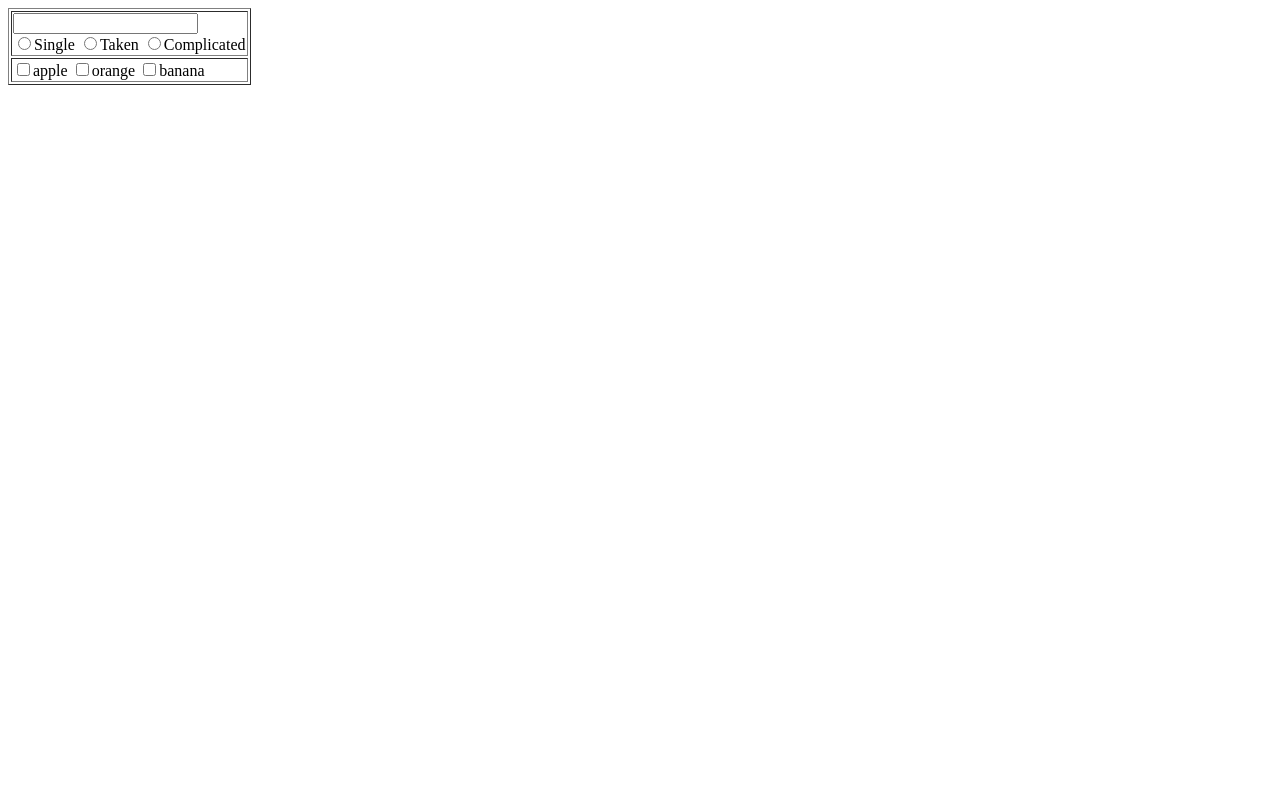
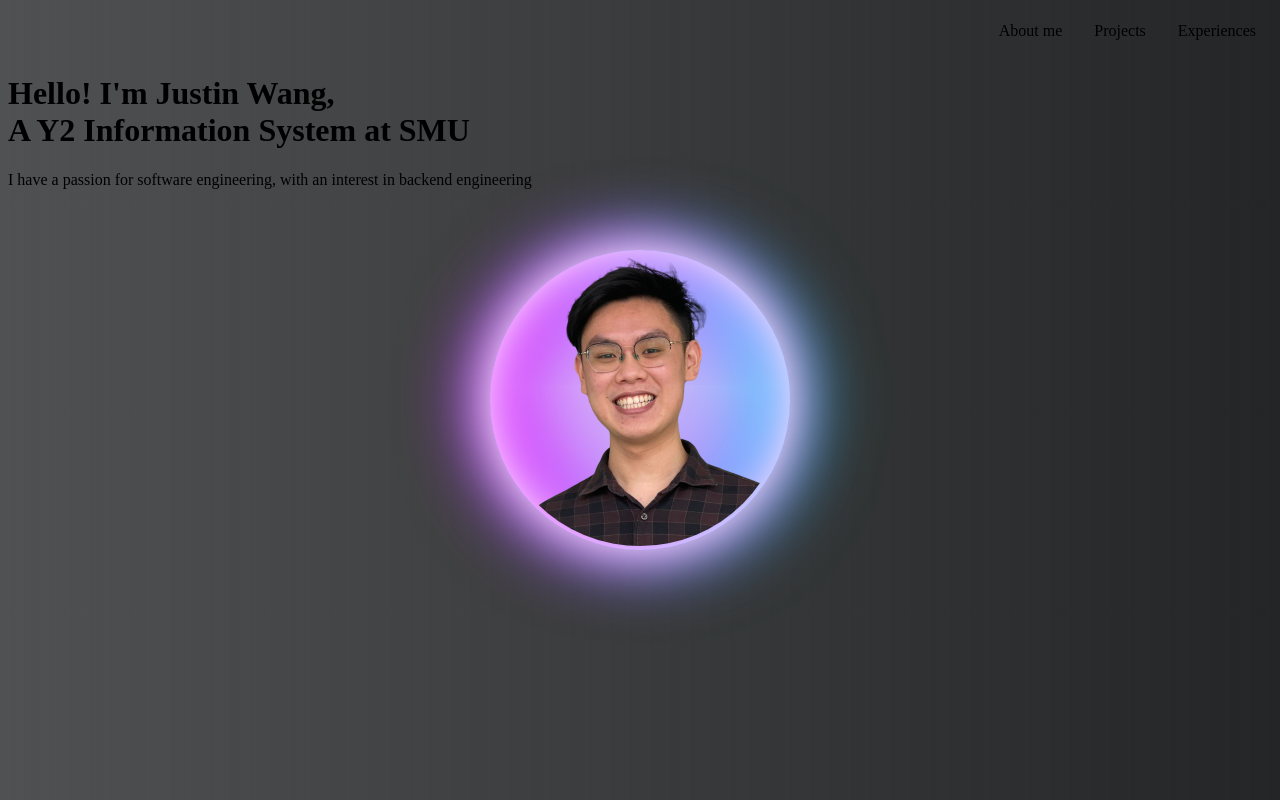
Before and after one commit to dailysponge/justinwang.github.io, a plain HTML site: page index.html in a window 1280 px wide. Drawn offline with Linux system fonts and the light colour scheme.

Commit message:
Fixed image to be center

```diff
--- /dev/null
+++ b/index.css
@@ -0,0 +1,65 @@
+img {
+    border-radius: 50%;
+    /* top: 30%;
+    width: auto;
+    height: auto; */
+    display: inline;
+    /* Make image in the middle of screen*/
+    position: fixed;
+    top: 50%;
+    left: 50%;
+    transform: translate(-50%, -50%);
+
+}
+ul {
+    list-style-type: none;
+    margin: 0;
+    padding: 0;
+    overflow: hidden;
+}
+body {
+    background: linear-gradient(to right, #141718bf 0%, #232526 100%);
+
+}
+.glowBox {
+    display: block;
+    /* Make the box in the middle of the screen */
+    position: fixed;
+    top: 50%;
+    left: 50%;
+    transform: translate(-50%, -50%);
+    /*margin-right: auto*/;
+    width: 50%;
+    box-shadow: 0px 0px 10px #fff;
+    width: 300px;
+    height: 300px;
+    border-radius: 50%;
+    background-color: rgb(250, 245, 245);
+    box-shadow:
+    inset 0 0 50px #fff,
+    inset 20px 0 80px #f0f,
+    inset -20px 0 80px #0ff,
+    inset 20px 0 300px #f0f,
+    inset -20px 0 300px #0ff,
+    0 0 50px #fff,
+    -10px 0 80px #f0f,
+    10px 0 80px #0ff;
+}
+.navBar {
+    padding: 0;
+    width: 100%;
+}
+/* make a horizontal navbar */
+.navBar li {
+    float: right;
+}
+.navBar li a {
+    display: block;
+    color: black;
+    text-align: center;
+    padding: 14px 16px;
+    text-decoration: none;
+}
+.navBar li a:hover {
+    background-color: #ddd;
+}
--- a/index.html
+++ b/index.html
@@ -5,26 +5,21 @@
     <meta http-equiv="X-UA-Compatible" content="IE=edge">
     <meta name="viewport" content="width=device-width, initial-scale=1.0">
     <title>Document</title>
+    <link rel="stylesheet" href="index.css">
 </head>
 <body>
-    <table border="1">
-        <tr>
-            <td>
-                <form >
-                    <input type="text" name="name"/> <br>
-                    <input type="radio" name="relationship">Single
-                    <input type="radio" name="relationship">Taken
-                    <input type="radio" name="relationship">Complicated
-                </form>
-            </td>
-        </tr>
-        <tr>
-            <td>
-                <input type="checkbox" name="favourite_fruits" value="apple">apple
-                <input type="checkbox" name="favourite_fruits" value="orange">orange
-                <input type="checkbox" name="favourite_fruits" value="banana">banana
-            </td>
-        </tr>
-    </table>
+    <div class="navBar">
+        <ul>
+            <li><a href="#">Experiences</a></li>
+            <li><a href="#">Projects</a></li>
+            <li><a href="#">About me</a></li>
+        </ul>
+    </div>
+    <div class="glowBox"></div>
+    <img src="./img/cropped.png" alt="profile photo">
+    <div class="content">
+        <h1>Hello! I'm Justin Wang, <br> <span>A Y2 Information System at SMU</span></h1>
+        <p>I have a passion for software engineering, with an interest in backend engineering</p>
+    </div>
 </body>
 </html>
```
Also changed, not shown: img/WhatsApp Image 2022-08-21 at 10.42.43 PM_preview_rev_1 (1).png (added), img/cropped.png (added).
